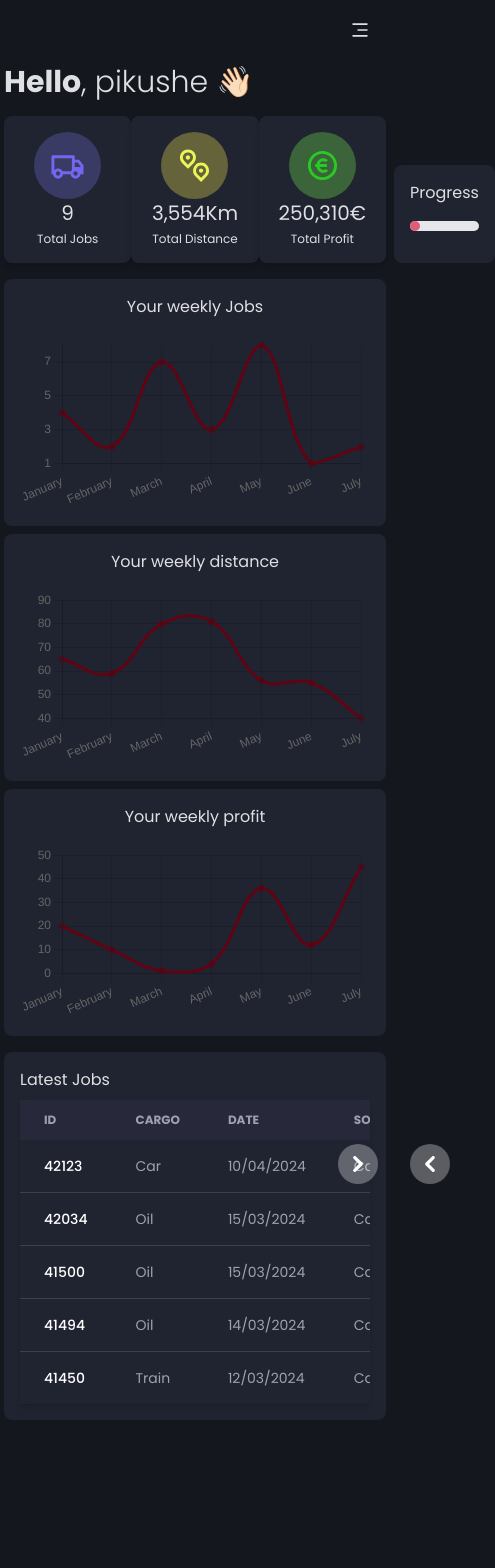
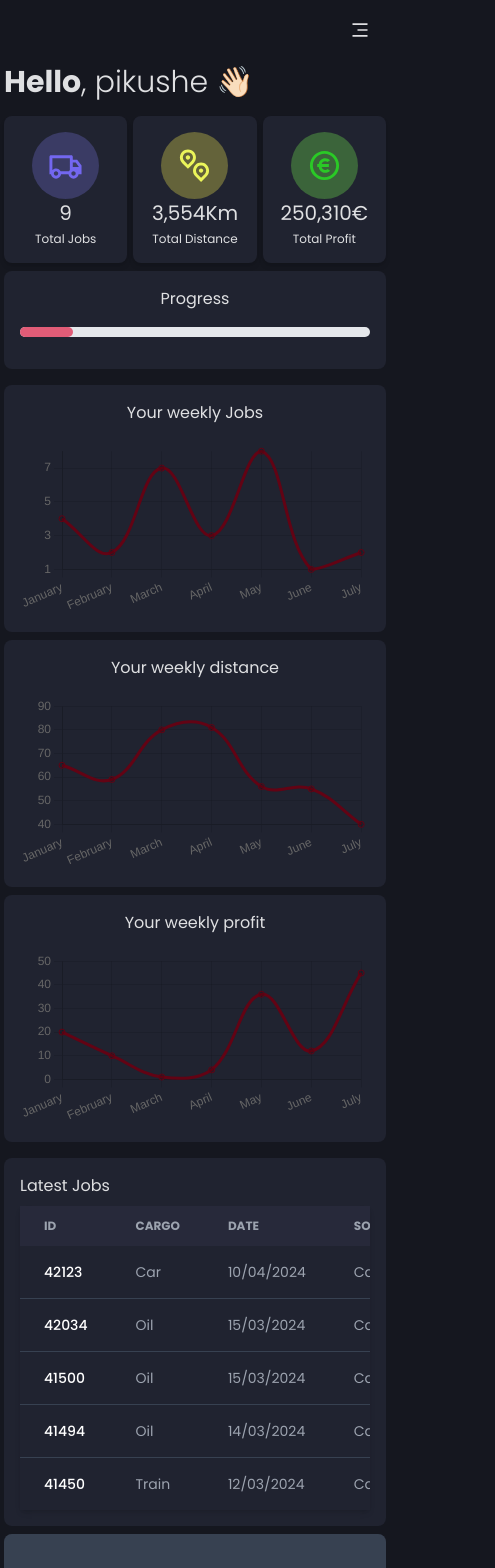
Before and after one commit to SwiftCargo/frontend, a Next.js app: page / in a window 390 px wide. Shown: the top 1568 px of the page, 495 px wide, since content can reach past the window. Before the commit the page ends 1420 px from the top, so only its background shows below. Built offline with nearby package versions, Linux system fonts and the light colour scheme.

Commit message:
home page responsive fixed

```diff
--- /dev/null
+++ b/src/app/events/page.tsx
@@ -0,0 +1,7 @@
+export default function Events() {
+    return (
+        <div className="">
+            Events page
+        </div>
+    );
+}
--- /dev/null
+++ b/src/app/leaderboard/page.tsx
@@ -0,0 +1,7 @@
+export default function Leaderboard() {
+    return (
+        <div className="">
+            Leaderboard page
+        </div>
+    );
+}
--- /dev/null
+++ b/src/app/loa/page.tsx
@@ -0,0 +1,7 @@
+export default function Loa() {
+    return (
+        <div className="">
+            Loa page
+        </div>
+    );
+}
--- /dev/null
+++ b/src/app/news/page.tsx
@@ -0,0 +1,7 @@
+export default function News() {
+    return (
+        <div className="">
+            News page
+        </div>
+    );
+}
--- a/src/app/page.tsx
+++ b/src/app/page.tsx
@@ -43,11 +43,12 @@ export default function Home() {
   return (
     <div className="flex flex-col gap-4 justify-between md:py-6 md:pr-6 w-full">
       <div className="flex flex-row gap-2 ">
-        <div className="flex flex-col gap-4 w-full">
+        <div className="flex flex-col md:flex-row gap-2 w-full">
+          <div className="flex flex-col gap-4">
             <div>
               <h1 className="text-3xl font-bold">Hello<span className="font-thin">, pikushe 👋🏻</span></h1>
             </div>
-          <div className="flex flex-row justify-between w-full">
+            <div className="flex flex-row gap-1.5 justify-between w-full">
               <InformationCard>
                 <div className="p-4 bg-[#3a3b64] rounded-full">
                   <RiTruckLine size={35} color="#7367f0" />
@@ -77,7 +78,7 @@ export default function Home() {
               </InformationCard>
             </div>
           </div>
-        <div className="flex items-end w-1/2 ">
+          <div className="flex items-start md:items-end w-full md:w-1/2 ">
             <div className="flex flex-col gap-4 bg-surface-700 p-4 rounded-lg w-full justify-center">
               <h1 className="text-center">Progress</h1>
               <div className="flex flex-col gap-2">
@@ -87,6 +88,8 @@ export default function Home() {
               </div>
             </div>
           </div>
+        </div>
+
       </div>
 
 
@@ -106,31 +109,19 @@ export default function Home() {
         </div>
       </div>
 
-      <div className="flex flex-row gap-2 w-full">
-        <div className="flex flex-col gap-2 bg-surface-700 w-full md:w-full h-full rounded-lg p-4">
+      <div className="flex flex-col md:flex-row gap-2 w-full">
+        <div className="flex flex-col gap-2 bg-surface-700 w-full h-full rounded-lg p-4">
           <h1 className="">Latest Jobs</h1>
           <div className="relative overflow-x-auto shadow-md sm:rounded-lg">
             <table className="w-full text-sm text-left rtl:text-right text-gray-400">
               <thead className="text-xs text-gray-400 uppercase bg-surface-600 ">
                 <tr>
-                  <th scope="col" className="px-6 py-3">
-                    ID
-                  </th>
-                  <th scope="col" className="px-6 py-3">
-                    Cargo
-                  </th>
-                  <th scope="col" className="px-6 py-3">
-                    Date
-                  </th>
-                  <th scope="col" className="px-6 py-3">
-                    Source
-                  </th>
-                  <th scope="col" className="px-6 py-3">
-                    Price
-                  </th>
-                  <th scope="col" className="px-6 py-3">
-                    <span className="sr-only">View</span>
-                  </th>
+                  <th scope="col" className="px-6 py-3">ID</th>
+                  <th scope="col" className="px-6 py-3">Cargo</th>
+                  <th scope="col" className="px-6 py-3">Date</th>
+                  <th scope="col" className="px-6 py-3">Source</th>
+                  <th scope="col" className="px-6 py-3">Price</th>
+                  <th scope="col" className="px-6 py-3"><span className="sr-only">View</span></th>
                 </tr>
               </thead>
               <tbody>
@@ -239,7 +230,7 @@ export default function Home() {
           </div>
         </div>
 
-        <div className="flex flex-col gap-4 w-1/2 h-full">
+        <div className="flex flex-col gap-4 w-full md:w-1/2 h-full">
           <HomeCarousel />
         </div>
       </div>
--- a/src/components/views/Home/Carousel.tsx
+++ b/src/components/views/Home/Carousel.tsx
@@ -1,4 +1,5 @@
 import Image from "next/image";
+import { RiArrowLeftLine, RiArrowRightLine } from "@remixicon/react";
 import Carousel1 from "../../../../public/carousel-1.svg";
 import Carousel2 from "../../../../public/carousel-2.svg";
 import Carousel3 from "../../../../public/carousel-3.svg";
@@ -33,17 +34,13 @@ export default function Carousel() {
             </div>
             <button type="button" className="absolute top-0 start-0 z-30 flex items-center justify-center h-full px-4 cursor-pointer group focus:outline-none" data-carousel-prev>
                 <span className="inline-flex items-center justify-center w-10 h-10 rounded-full bg-white/30 dark:bg-gray-800/30 group-hover:bg-white/50 dark:group-hover:bg-gray-800/60 group-focus:ring-4 group-focus:ring-white dark:group-focus:ring-gray-800/70 group-focus:outline-none">
-                    <svg className="w-4 h-4 text-white dark:text-gray-800 rtl:rotate-180" aria-hidden="true" xmlns="http://www.w3.org/2000/svg" fill="none" viewBox="0 0 6 10">
-                        <path stroke="currentColor" stroke-linecap="round" stroke-linejoin="round" stroke-width="2" d="M5 1 1 5l4 4" />
-                    </svg>
+                    <RiArrowLeftLine size={18} />
                     <span className="sr-only">Previous</span>
                 </span>
             </button>
             <button type="button" className="absolute top-0 end-0 z-30 flex items-center justify-center h-full px-4 cursor-pointer group focus:outline-none" data-carousel-next>
                 <span className="inline-flex items-center justify-center w-10 h-10 rounded-full bg-white/30 dark:bg-gray-800/30 group-hover:bg-white/50 dark:group-hover:bg-gray-800/60 group-focus:ring-4 group-focus:ring-white dark:group-focus:ring-gray-800/70 group-focus:outline-none">
-                    <svg className="w-4 h-4 text-white dark:text-gray-800 rtl:rotate-180" aria-hidden="true" xmlns="http://www.w3.org/2000/svg" fill="none" viewBox="0 0 6 10">
-                        <path stroke="currentColor" stroke-linecap="round" stroke-linejoin="round" stroke-width="2" d="m1 9 4-4-4-4" />
-                    </svg>
+                    <RiArrowRightLine size={18} />
                     <span className="sr-only">Next</span>
                 </span>
             </button>
```
Lines whose indentation alone changed are shown as unchanged.
